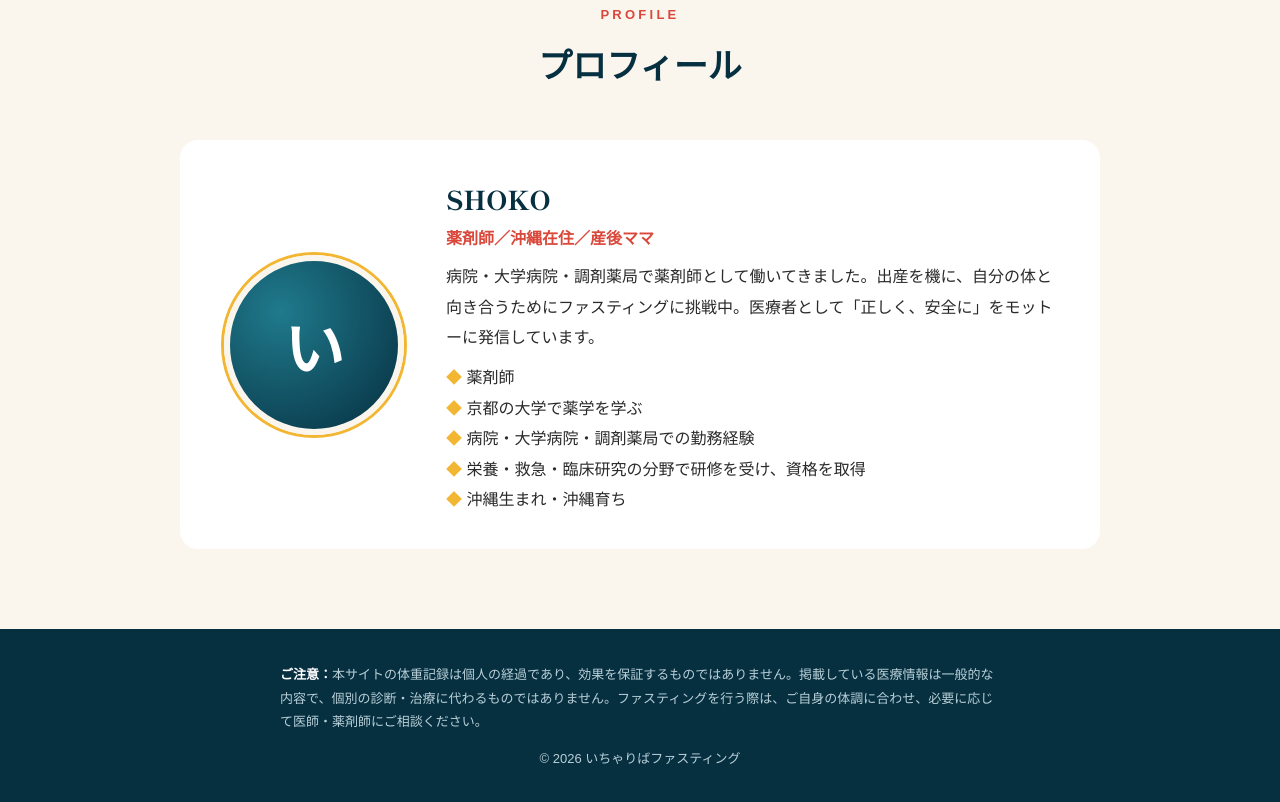
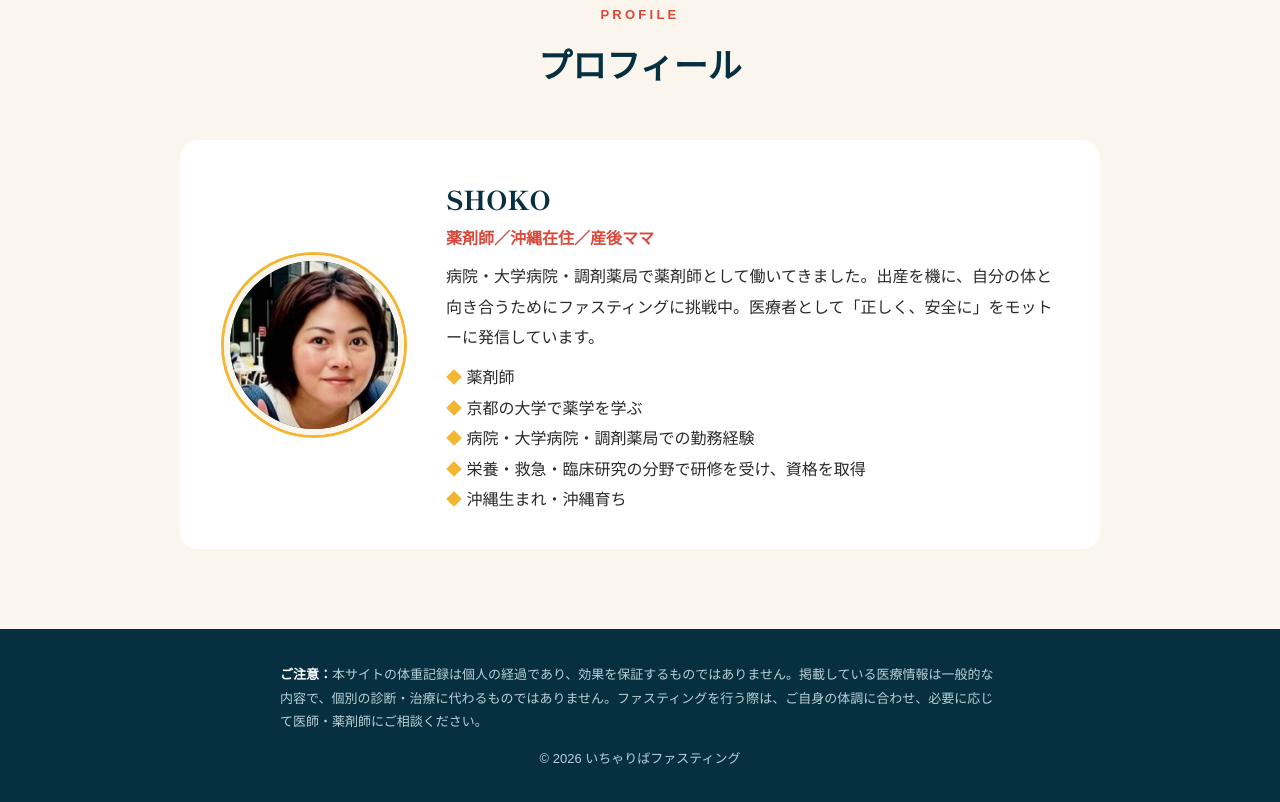
Before and after one commit to ichariba-fasting/ichariba-fasting.github.io, a plain HTML site: page index.html in a window 1280 px wide. Shown: the part 9229-10031 px from the top of the page. Drawn offline with Linux system fonts and the light colour scheme; a web font is replaced by a local one.

Commit message:
プロフィールに顔写真を追加
Co-Authored-By: Claude Opus 5.5 <noreply@anthropic.com>

```diff
--- a/index.html
+++ b/index.html
@@ -176,6 +176,8 @@
   .profile{display:grid;grid-template-columns:200px 1fr;gap:32px;align-items:center;background:#fff;border-radius:18px;padding:34px}
   @media(max-width:720px){.profile{grid-template-columns:1fr;text-align:center}}
   .avatar{width:180px;height:180px;border-radius:50%;margin:0 auto;background:radial-gradient(circle at 30% 30%,#1f7a8c,var(--umi-deep));display:flex;align-items:center;justify-content:center;color:#fff;font-family:"Shippori Mincho",serif;font-size:60px;font-weight:800;border:6px solid var(--suna);box-shadow:0 0 0 3px var(--kiiro)}
+  .avatar{overflow:hidden}
+  .avatar img{width:100%;height:100%;object-fit:cover;display:block}
   .profile h3{font-size:26px;color:var(--umi-deep)}
   .profile .role{color:var(--sango);font-weight:700;margin-bottom:8px}
   .profile ul{list-style:none;margin-top:10px}
@@ -519,7 +521,7 @@
       <h2>プロフィール</h2>
     </div>
     <div class="profile">
-      <div class="avatar">い</div>
+      <div class="avatar"><img src="profile.jpg" alt="プロフィール写真"></div>
       <div>
         <h3 class="nickname">（ニックネーム）</h3>
         <p class="role">薬剤師／沖縄在住／産後ママ</p>
```
Also changed, not shown: profile.jpg (added).
